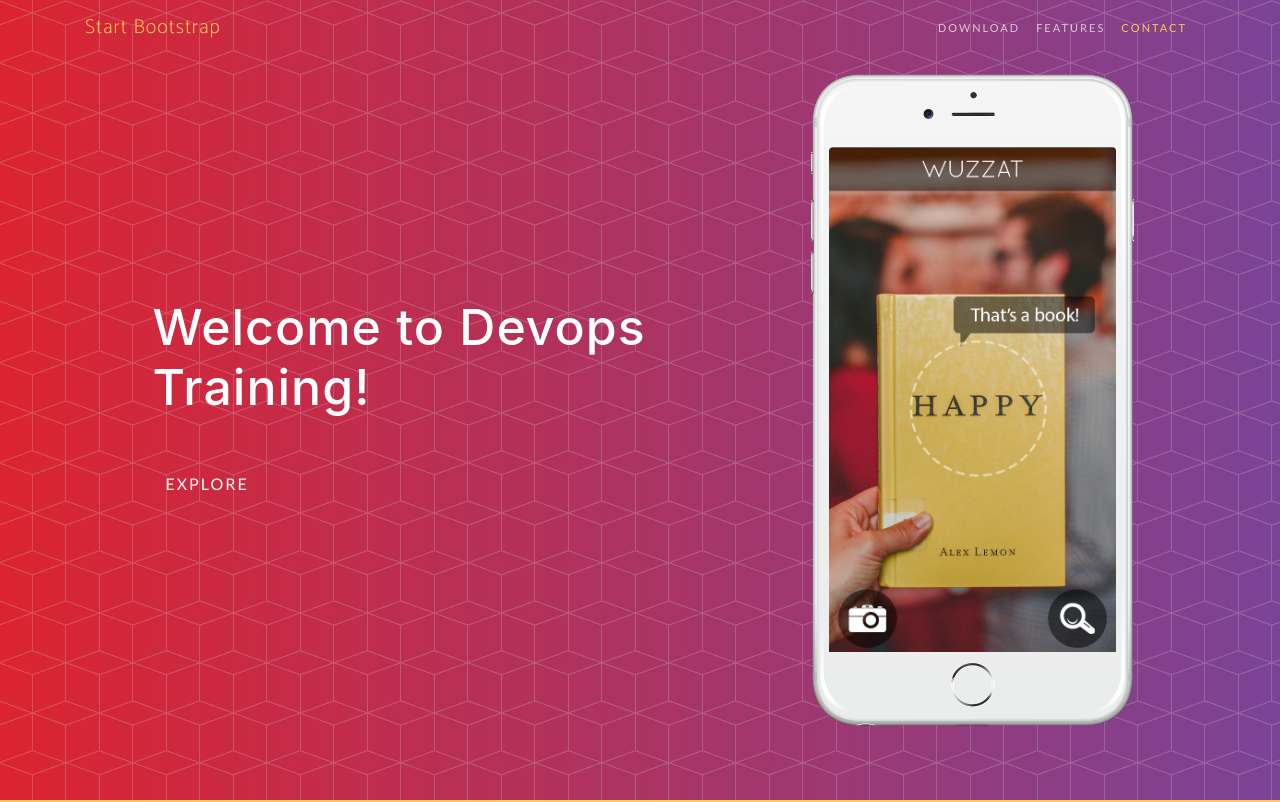
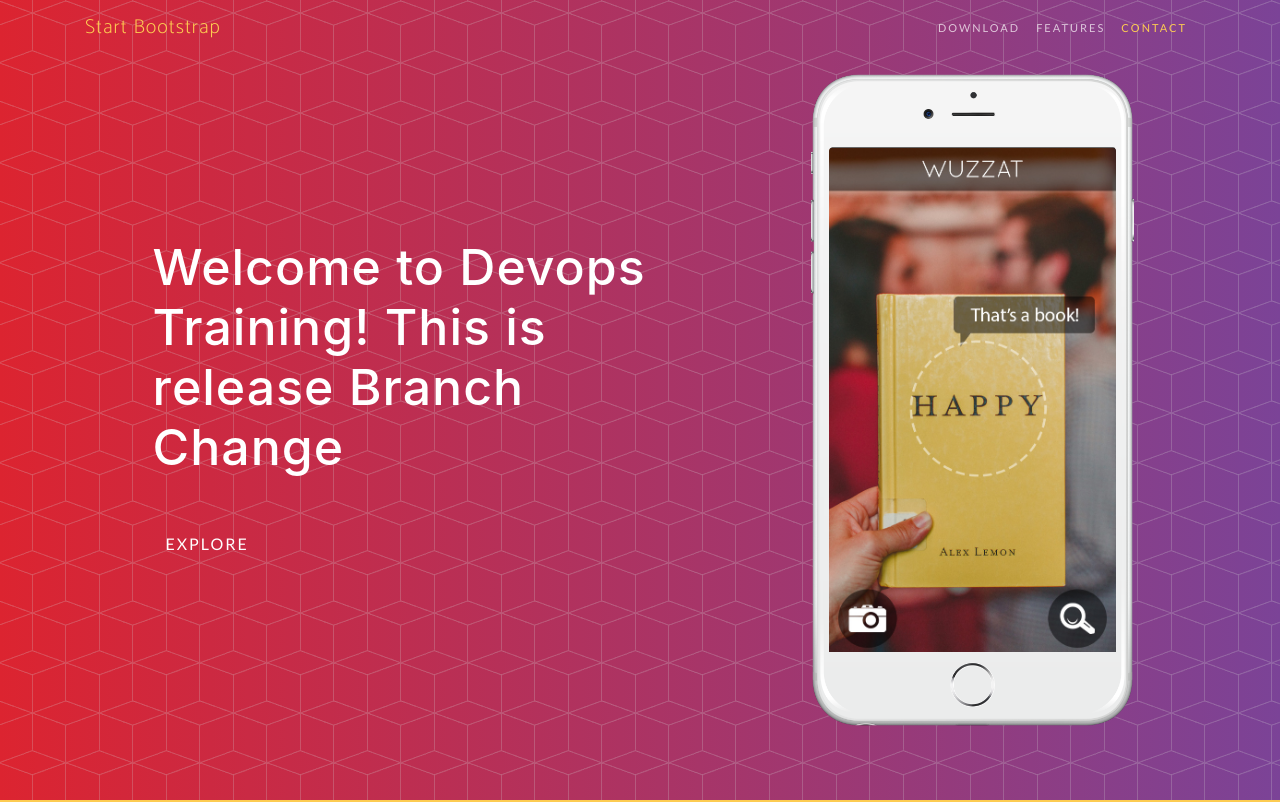
Before and after one commit to deekshithsomeshwar/devops0328, a website with bundled scripts: page index.html in a window 1280 px wide. Shown: the top 802 px of the page. Built offline with nearby package versions, Linux system fonts and the light colour scheme; a web font is replaced by a local one.

Commit message:
relase branch title change - C17

```diff
--- a/index.html
+++ b/index.html
@@ -60,7 +60,7 @@
           <div class="col-lg-7 my-auto">
             <div class="header-content mx-auto">
 
-			  <h1 class="mb-5">Welcome to Devops Training!</h1>
+			  <h1 class="mb-5">Welcome to Devops Training!  This is release Branch Change</h1>
               <a href="#download" class="btn btn-outline btn-xl js-scroll-trigger">Explore</a>
 
             </div>
```
